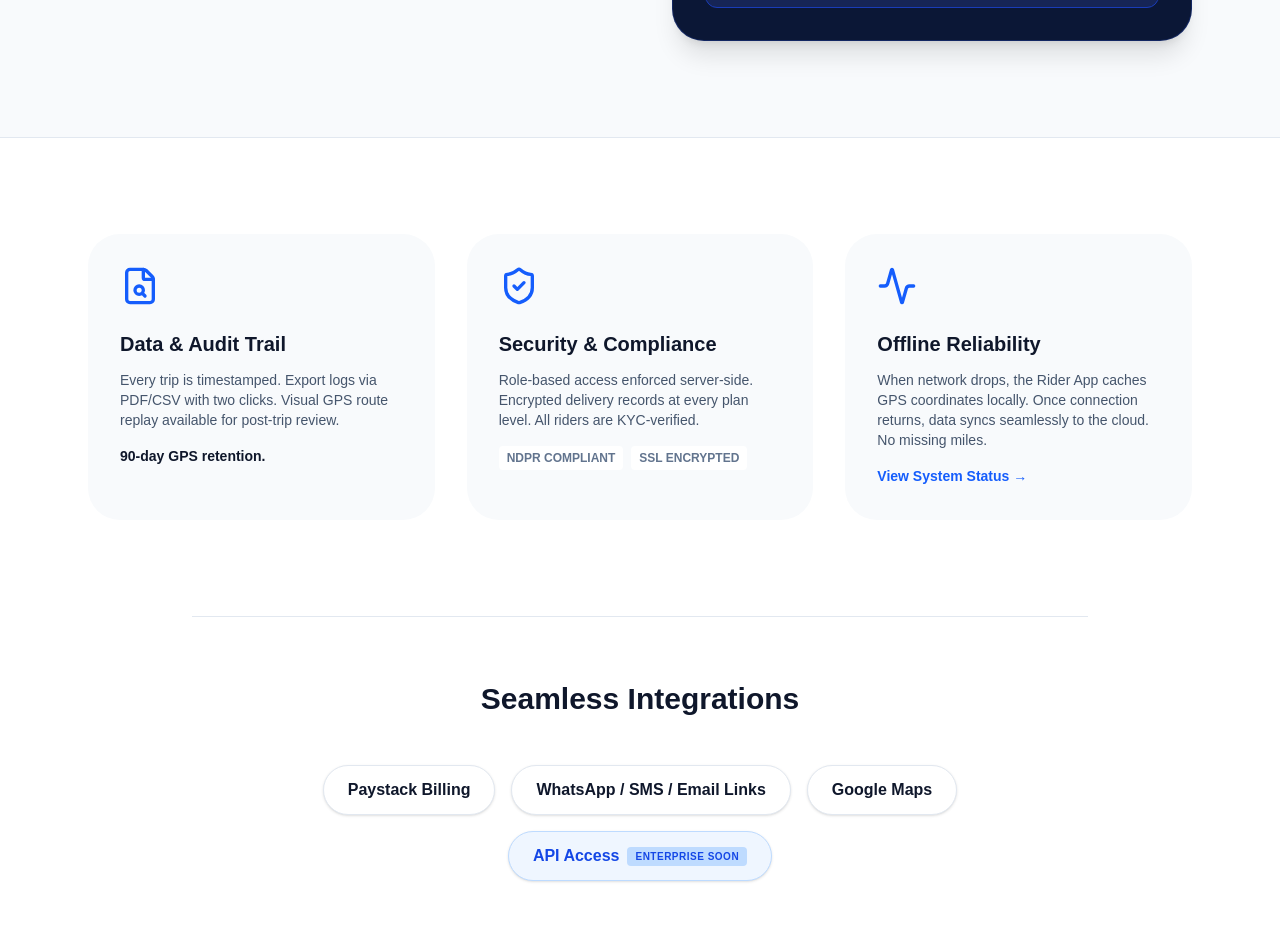
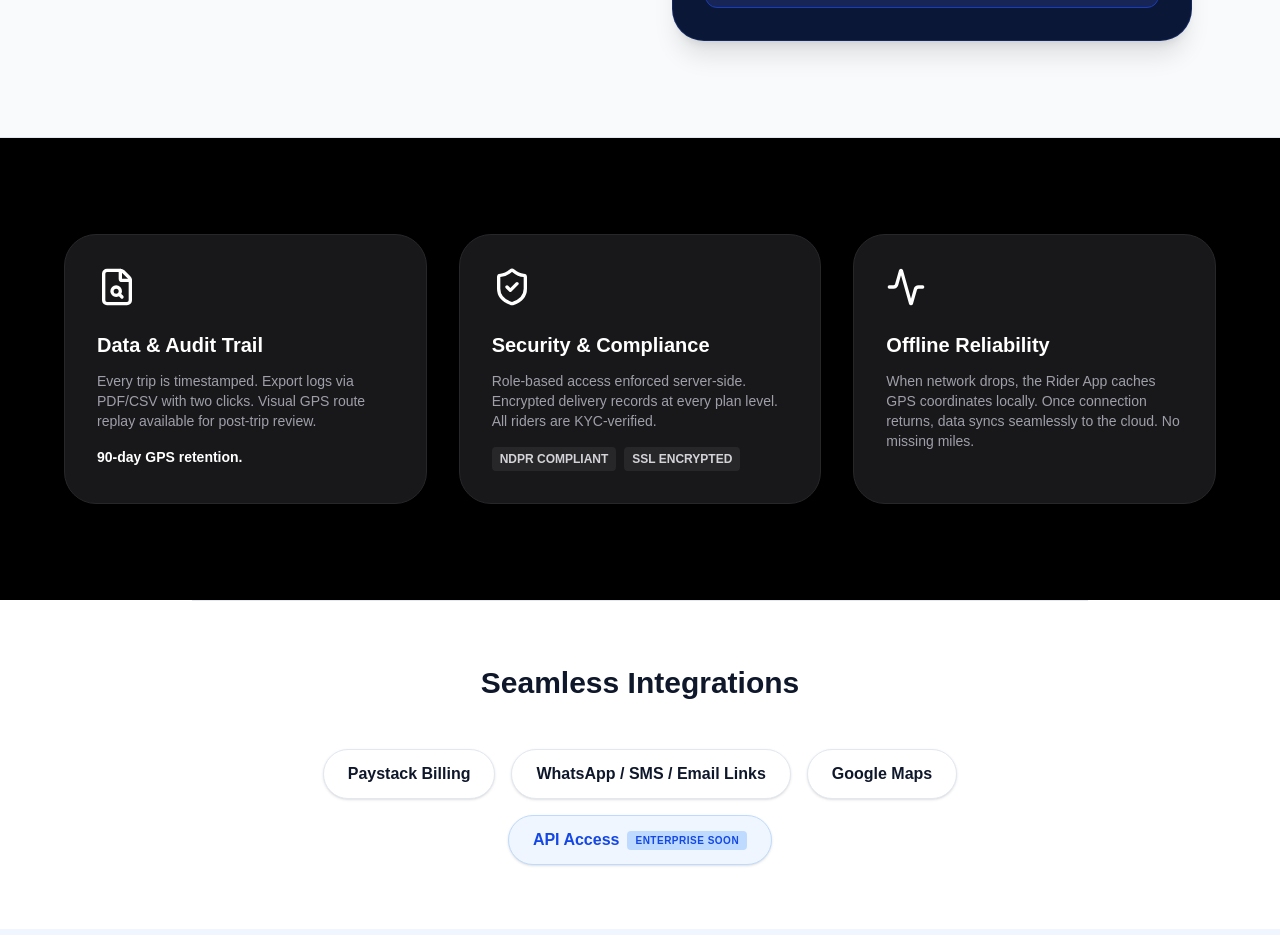
Before and after one commit to abrahamisaiah129/THRAXX, a Next.js app in the folder traxx-web/: page /architecture in a window 1280 px wide. Shown: the part 2880-3815 px from the top of the page. Built offline with nearby package versions, Linux system fonts and the light colour scheme.

Commit message:
style: update data security reliability section to use full black background with dark cards

```diff
--- a/traxx-web/src/app/architecture/page.tsx
+++ b/traxx-web/src/app/architecture/page.tsx
@@ -148,28 +148,27 @@ export default function ArchitecturePage() {
       </section>
 
       {/* 6, 7 & 8. DATA, SECURITY, RELIABILITY */}
-      <section className="py-24 px-6 max-w-6xl mx-auto">
-        <div className="grid md:grid-cols-3 gap-8">
-          <div className="p-8 bg-slate-50 dark:bg-slate-900 rounded-[2rem]">
-            <FileSearch className="w-10 h-10 text-blue-600 mb-6" />
+      <section className="py-24 px-6 bg-black w-full text-white">
+        <div className="max-w-6xl mx-auto grid md:grid-cols-3 gap-8">
+          <div className="p-8 bg-zinc-900 rounded-[2rem] border border-zinc-800">
+            <FileSearch className="w-10 h-10 text-white mb-6" />
             <h3 className="text-xl font-bold mb-3">Data & Audit Trail</h3>
-            <p className="text-slate-600 dark:text-slate-400 text-sm mb-4">Every trip is timestamped. Export logs via PDF/CSV with two clicks. Visual GPS route replay available for post-trip review.</p>
-            <p className="text-sm font-bold text-slate-900 dark:text-white">90-day GPS retention.</p>
+            <p className="text-zinc-400 text-sm mb-4">Every trip is timestamped. Export logs via PDF/CSV with two clicks. Visual GPS route replay available for post-trip review.</p>
+            <p className="text-sm font-bold text-white">90-day GPS retention.</p>
           </div>
-          <div className="p-8 bg-slate-50 dark:bg-slate-900 rounded-[2rem]">
-            <ShieldCheck className="w-10 h-10 text-blue-600 mb-6" />
+          <div className="p-8 bg-zinc-900 rounded-[2rem] border border-zinc-800">
+            <ShieldCheck className="w-10 h-10 text-white mb-6" />
             <h3 className="text-xl font-bold mb-3">Security & Compliance</h3>
-            <p className="text-slate-600 dark:text-slate-400 text-sm mb-4">Role-based access enforced server-side. Encrypted delivery records at every plan level. All riders are KYC-verified.</p>
-            <div className="flex gap-2 text-xs font-bold uppercase text-slate-500 mt-auto">
-              <span className="px-2 py-1 bg-white dark:bg-slate-800 rounded">NDPR Compliant</span>
-              <span className="px-2 py-1 bg-white dark:bg-slate-800 rounded">SSL Encrypted</span>
+            <p className="text-zinc-400 text-sm mb-4">Role-based access enforced server-side. Encrypted delivery records at every plan level. All riders are KYC-verified.</p>
+            <div className="flex gap-2 text-xs font-bold uppercase text-zinc-500 mt-auto">
+              <span className="px-2 py-1 bg-zinc-800 text-zinc-300 rounded">NDPR Compliant</span>
+              <span className="px-2 py-1 bg-zinc-800 text-zinc-300 rounded">SSL Encrypted</span>
             </div>
           </div>
-          <div className="p-8 bg-slate-50 dark:bg-slate-900 rounded-[2rem]">
-            <Activity className="w-10 h-10 text-blue-600 mb-6" />
+          <div className="p-8 bg-zinc-900 rounded-[2rem] border border-zinc-800">
+            <Activity className="w-10 h-10 text-white mb-6" />
             <h3 className="text-xl font-bold mb-3">Offline Reliability</h3>
-            <p className="text-slate-600 dark:text-slate-400 text-sm">When network drops, the Rider App caches GPS coordinates locally. Once connection returns, data syncs seamlessly to the cloud. No missing miles.</p>
-            <Link href="/system-status" className="text-sm font-bold text-blue-600 mt-4 inline-block hover:underline">View System Status &rarr;</Link>
+            <p className="text-zinc-400 text-sm">When network drops, the Rider App caches GPS coordinates locally. Once connection returns, data syncs seamlessly to the cloud. No missing miles.</p>
           </div>
         </div>
       </section>
```
